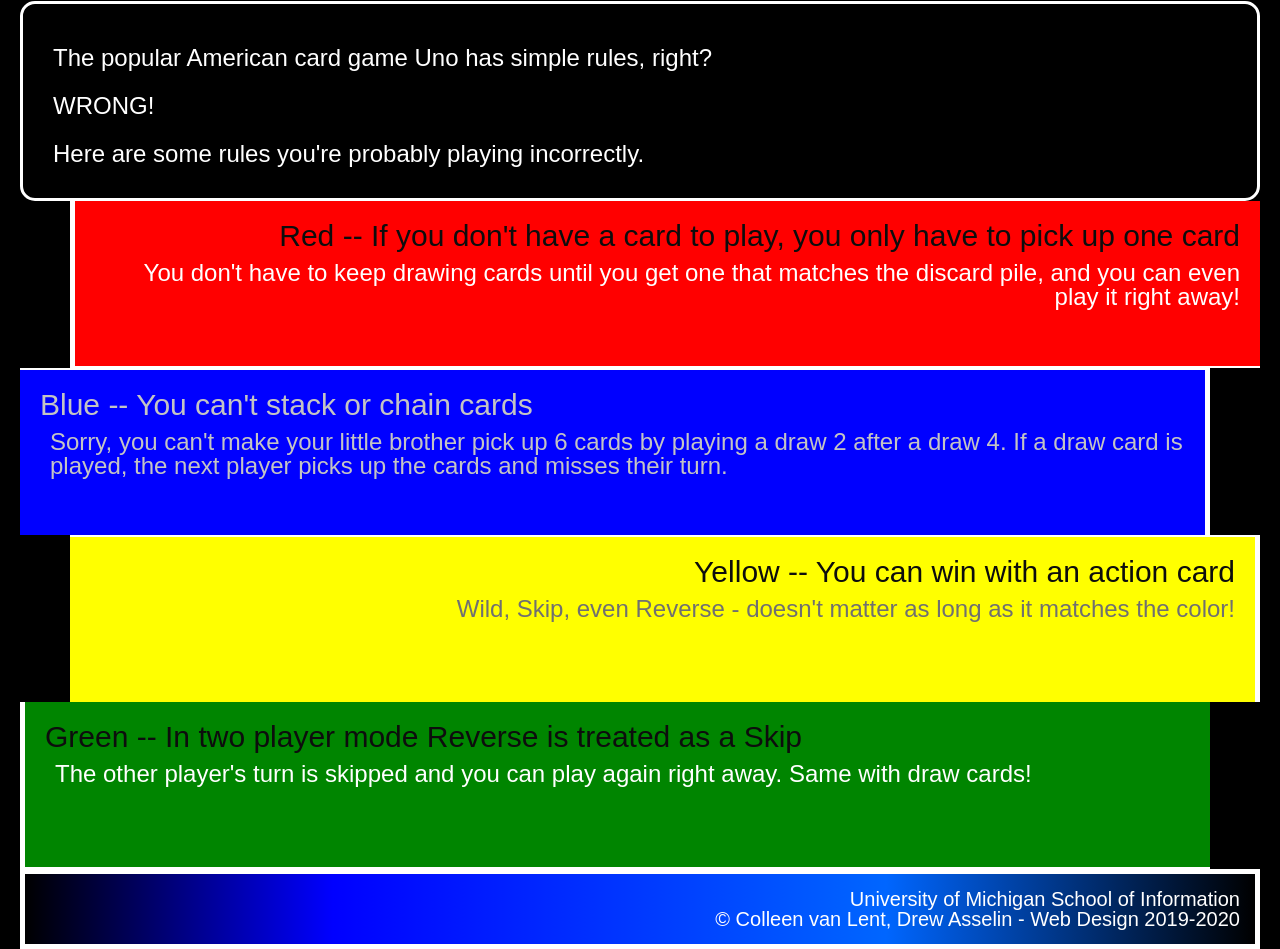
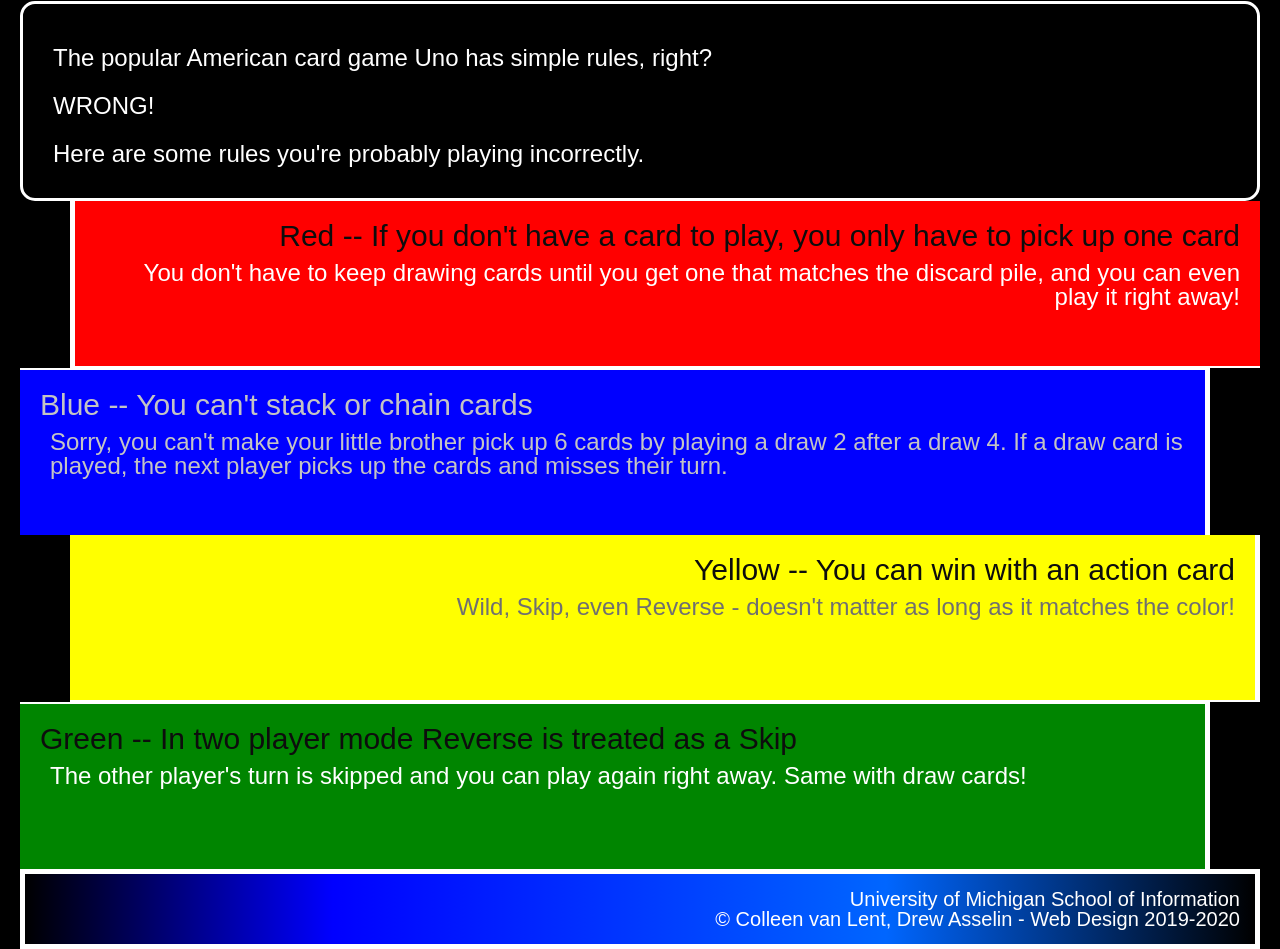
Before and after one commit to jinnyjkim/hw2-2024, a plain HTML site: page index.html in a window 1280 px wide. Shown: the part 327-1276 px from the top of the page. Drawn offline with Linux system fonts and the light colour scheme.

Commit message:
Add files via upload

```diff
--- a/css/style.css
+++ b/css/style.css
@@ -59,7 +59,7 @@
     background-color: #ffff00;
     text-align: right;
     margin-left: 50px;
-    border-width: 2px 5px 0px 0px;
+    border-width: 0px 5px 2px 0px;
 }
 div.yellow p{
     color: #707070;
@@ -68,7 +68,7 @@
     background-color: #008500;
     text-align: left;
     margin-right: 50px;
-    border-width: 0px 0px 2px 5px;
+    border-width: 2px 5px 0px 0px;
 }
 footer{
     background: #000000;
```
